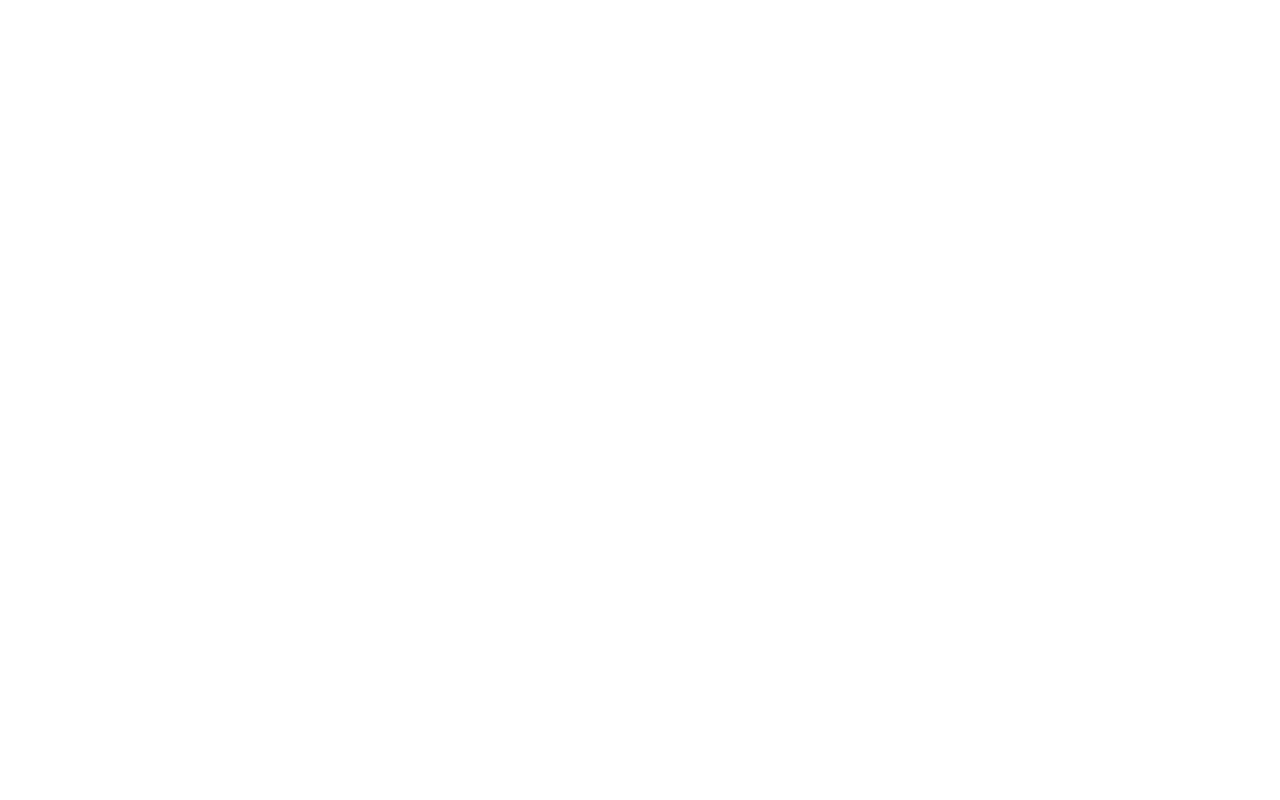
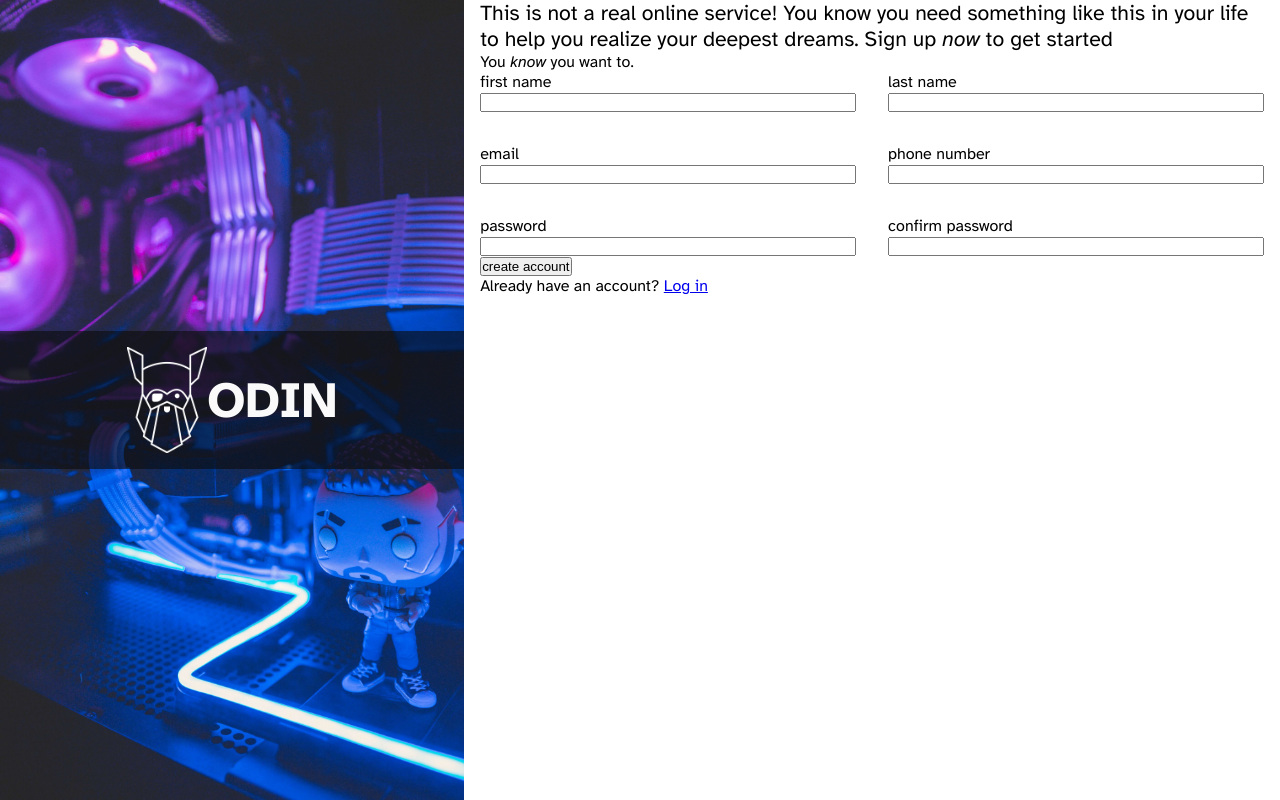
Before and after one commit to thediogostein/odin-sign-up-form, a plain HTML site: page index.html in a window 1280 px wide. Drawn offline with Linux system fonts and the light colour scheme.

Commit message:
Add basic layout

```diff
--- a/css/style.css
+++ b/css/style.css
@@ -0,0 +1,114 @@
+/* || RESET */
+*,
+*::after,
+*::before {
+  box-sizing: border-box;
+  margin: 0;
+  padding: 0;
+}
+
+/* || VARIABLES */
+
+:root {
+  /* Font size */
+  --fs-1: 1rem;
+  --fs-2: 1.333rem;
+  --fs-3: 1.777rem;
+  --fs-4: 2.369rem;
+  --fs-5: 3.157rem;
+
+  /* Colors */
+  --neutral-50: #fafafa;
+  --neutral-100: #f3f4f6;
+  --neutral-950: #0a0a0a;
+  --primary-600: #9333ea;
+  --primary-700: #7e22ce;
+}
+
+/* || GLOBAL STYLE */
+
+body {
+  font-family: "Atkinson Hyperlegible", sans-serif;
+  display: flex;
+  flex-direction: column;
+  min-height: 100vh;
+}
+
+.wrapper {
+  padding: 0 16px;
+  max-width: 900px;
+}
+
+/* || HEADER */
+
+.header {
+  background: black url(../imgs/toni-tan-4svRPgAMT8s-unsplash.jpg);
+  background-size: cover;
+  display: flex;
+  justify-content: center;
+  align-items: center;
+  padding: 25px 0;
+}
+
+.header__wrapper {
+  --bg: rgb(10, 10, 10, 0.6);
+  background-color: var(--bg);
+  display: flex;
+  justify-content: center;
+  align-items: center;
+  padding: 1em 4em;
+  width: 100%;
+}
+
+.header__logo {
+  max-width: 80px;
+}
+
+.header__title {
+  font-size: var(--fs-5);
+  color: var(--neutral-50);
+  text-transform: uppercase;
+  font-weight: 700;
+}
+
+/* || MAIN */
+
+.main__title {
+  font-size: var(--fs-2);
+}
+
+/* -- form */
+
+.form__wrapper {
+  display: grid;
+  grid-template-columns: 1fr;
+  gap: 32px;
+}
+
+.form__inputGroup {
+  display: inline;
+}
+
+.form__inputGroup input {
+  width: 100%;
+}
+
+label {
+  display: block;
+}
+
+/* || MEDIA QUERY */
+
+@media (min-width: 750px) {
+  body {
+    flex-direction: row;
+  }
+
+  .header {
+    width: 40%;
+  }
+
+  .form__wrapper {
+    grid-template-columns: 1fr 1fr;
+  }
+}
--- a/index.html
+++ b/index.html
@@ -5,7 +5,77 @@
     <meta http-equiv="X-UA-Compatible" content="IE=edge" />
     <meta name="viewport" content="width=device-width, initial-scale=1.0" />
     <title>Sign-up Form</title>
+    <link rel="preconnect" href="https://fonts.googleapis.com" />
+    <link rel="preconnect" href="https://fonts.gstatic.com" crossorigin />
+    <link
+      href="https://fonts.googleapis.com/css2?family=Atkinson+Hyperlegible:ital,wght@0,400;0,700;1,400&display=swap"
+      rel="stylesheet"
+    />
     <link rel="stylesheet" href="css/style.css" />
   </head>
-  <body></body>
+  <body>
+    <header class="header">
+      <div class="header__wrapper">
+        <img
+          src="imgs/odin-lined.png"
+          alt="The Odin Project logo"
+          class="header__logo"
+        />
+        <h1 class="header__title">odin</h1>
+      </div>
+    </header>
+    <main>
+      <article class="wrapper">
+        <header>
+          <p class="main__title">
+            This is not a real online service! You know you need something like
+            this in your life to help you realize your deepest dreams. Sign up
+            <em>now</em> to get started
+          </p>
+          <p>You <em>know</em> you want to.</p>
+        </header>
+        <section>
+          <form action="">
+            <div class="form__wrapper">
+              <div class="form__inputGroup">
+                <label for="">first name</label>
+                <input type="text" />
+              </div>
+
+              <div class="form__inputGroup">
+                <label for="">last name</label>
+                <input type="text" />
+              </div>
+
+              <div class="form__inputGroup">
+                <label for="">email</label>
+                <input type="email" />
+              </div>
+
+              <div class="form__inputGroup">
+                <label for="">phone number</label>
+                <input type="tel" />
+              </div>
+
+              <div class="form__inputGroup">
+                <label for="">password</label>
+                <input type="password" />
+              </div>
+
+              <div class="form__inputGroup">
+                <label for="">confirm password</label>
+                <input type="text" />
+              </div>
+            </div>
+
+            <button type="submit">create account</button>
+            <p>Already have an account? <a href="#">Log in</a></p>
+          </form>
+        </section>
+      </article>
+    </main>
+
+    <!-- https://unsplash.com/@tonitan -->
+    <!-- https://unsplash.com/photos/4svRPgAMT8s -->
+  </body>
 </html>
```
Also changed, not shown: imgs/odin-lined.png (added), imgs/toni-tan-4svRPgAMT8s-unsplash.jpg (added).
